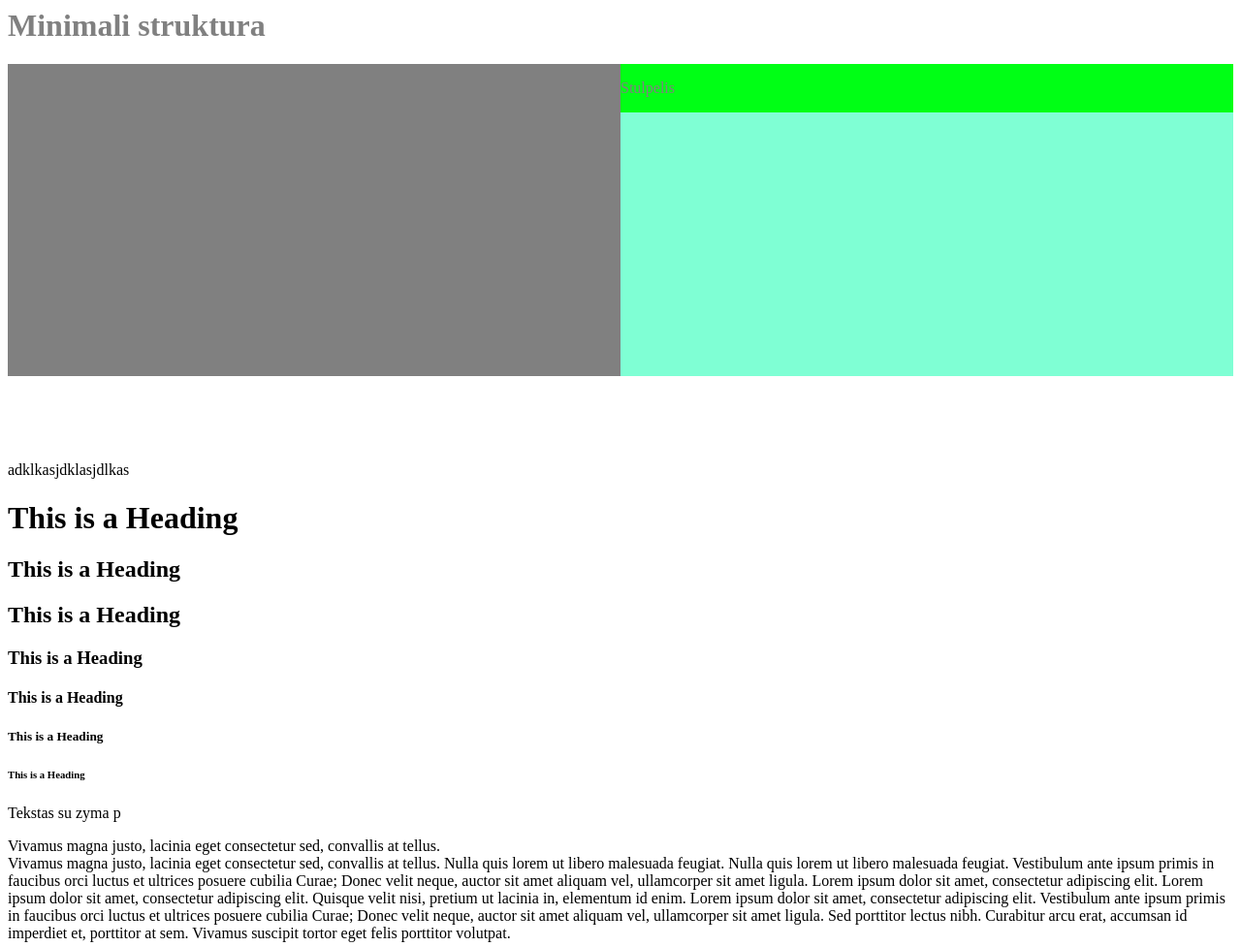
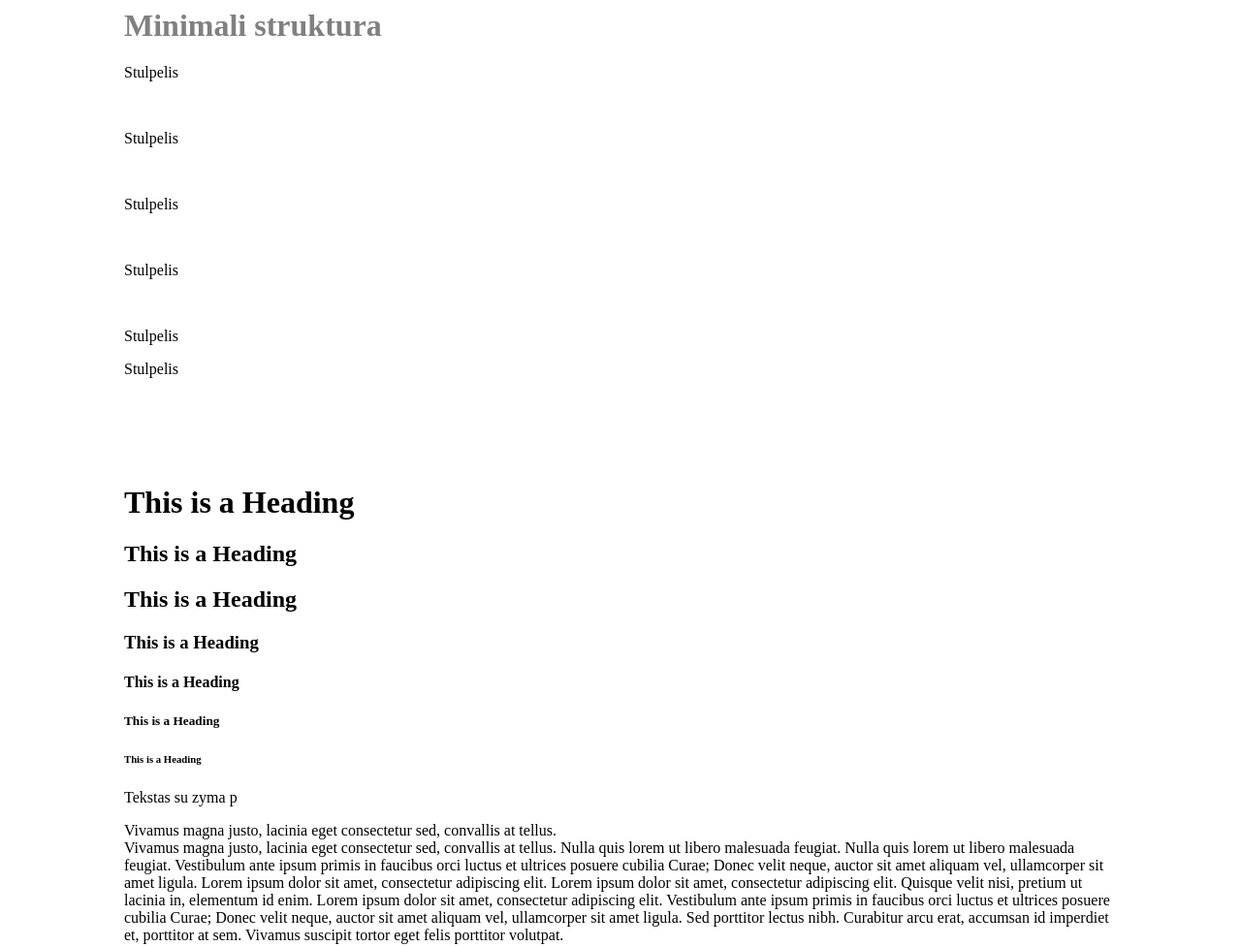
Before and after one commit to ErnestasK760/01-demo, a plain HTML site: page Uzduotis 2021_4_21/index.html in a window 1280 px wide. Shown: the top 977 px of the page at 97% size. Drawn offline with Linux system fonts and the light colour scheme.

Commit message:
Pridejau 4 eilutes div redaguoju teksta ir centruotas 80%

```diff
--- a/Uzduotis 2021_4_21/index.html
+++ b/Uzduotis 2021_4_21/index.html
@@ -7,6 +7,12 @@
 
         <title>Pagrindinis GitHUb Pull</title>
         <style>
+            .bodyclass {
+                width: 80vw;
+                display: block;
+                margin-left: auto;
+                margin-right: auto
+            }
 
             .clearfix {
                 overflow: auto;
@@ -22,13 +28,11 @@
 
             .row {
                 background-color: aquamarine;
-                width: 100%;
                 color: grey;
             }
 
             .col {
                 float:left;
-                width: 50%;
             }
 
             .pirma {
@@ -43,31 +47,23 @@
 
     </head>
 
-    <body>
-
+    <body class='bodyclass'>
+    <div>
         <h1 id='main-heading'>Minimali struktura</h1>
 
-        <!-- <p id='u-paragraph'>Unikalus paragrafas</p> -->
-
-        <!-- Eilute su stulpeliais  -->
-        <div class='row clearfix'>
-            <div class='col pirma'>
                <p>Stulpelis</p><br>
                <p>Stulpelis</p><br>
                <p>Stulpelis</p><br>
                <p>Stulpelis</p><br>
                <p>Stulpelis</p>
-            </div>
-            <div class='col antra'>
-                <p>Stulpelis</p>
-            </div>
-        </div>
+               <p>Stulpelis</p>
 
         <br>
         <br>
         <br>
         <br>
-        <p>adklkasjdklasjdlkas</p>
+    </div>
+    <div>
         <h1>This is a Heading</h1>
         <h2>This is a Heading</h2>
         <h2>This is a Heading</h2>
@@ -89,13 +85,16 @@
             Lorem ipsum dolor sit amet, consectetur adipiscing elit.
             Vestibulum ante ipsum primis in faucibus orci luctus et ultrices posuere cubilia Curae;
             Donec velit neque, auctor sit amet aliquam vel, ullamcorper sit amet ligula. Sed porttitor lectus nibh. Curabitur arcu erat, accumsan id imperdiet et, porttitor at sem. Vivamus suscipit tortor eget felis porttitor volutpat.</p>
+    </div>
+    <div>
             <img src='https://external-content.duckduckgo.com/iu/?u=https%3A%2F%2Flogodownload.org%2Fwp-content%2Fuploads%2F2014%2F09%2Fgoogle-logo-1.png&f=1&nofb=1' alt='Pirmas paveiksliukas' width='500' height='250'>
             <img src='img/pirmas_paveiksliukas.jpg' alt='Antras paveiksliukas' width='500' heigth='250'>
             <br>
             <img src='img/trecias_paveikslelis.jpg' alt='trecias paveiksleis' width='100' height='100'>
 
         <span>Tekstas su zyma span</span>
-
+    </div>
+    <div>
 
         <h1>Antra paskaita</h1>
         <a href='https://google.lt' target='_blank'>Einame i Google Naujas Tab'as</a><br>
@@ -120,6 +119,7 @@
             <li><a href='about.html' target='_blank'>Einame i vidini about.html puslapi su nauju tab</a></li>
             <li>Svoguno</li>
         </ul>
+    </div>
 
     </body>
 
```
